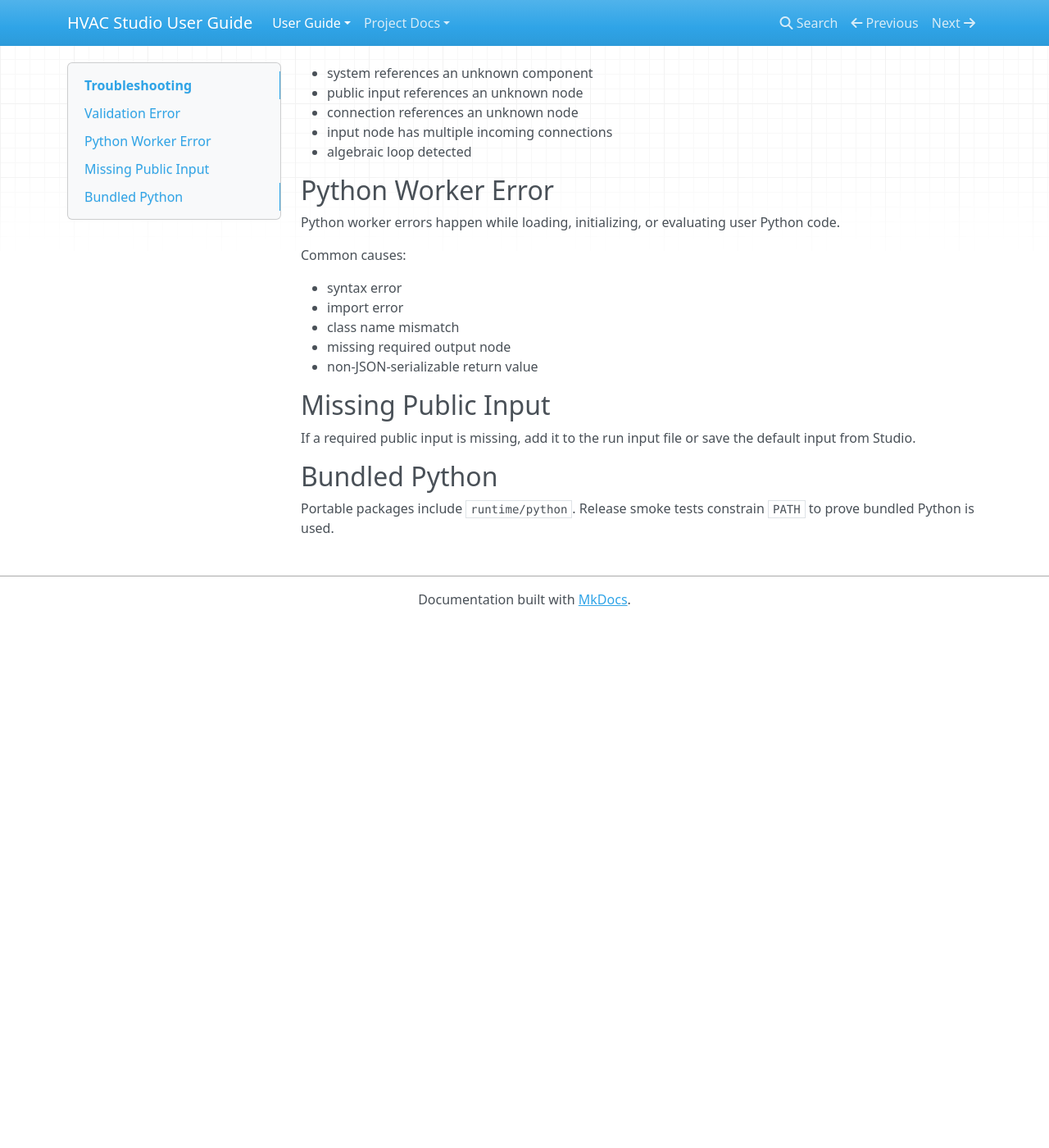
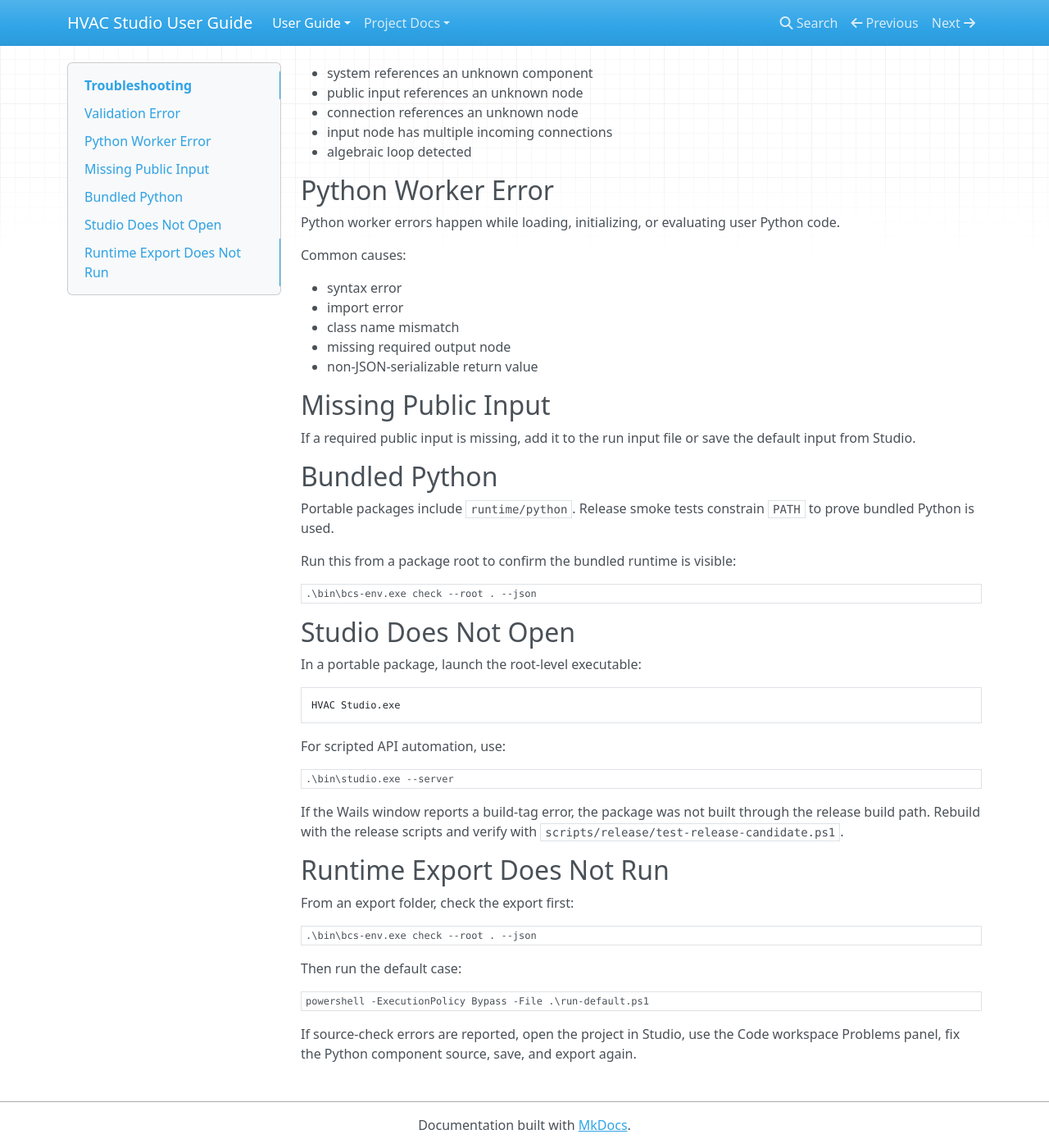
Before and after one commit to Gonie-Gonie/hvac-studio, an MkDocs documentation site: the page built from docs/user/troubleshooting.md, in a window 1280 px wide and 1400 px high, scrolled down 184 px. Shown: the whole window at 82% size. Built offline with MkDocs 1.6.1, drawn with Linux system fonts in a browser that asks for light colours; nearby versions of some CDN libraries; before the commit the page ends 943 px from its top, so only the background shows below that.

Commit message:
document package use and export troubleshooting

````diff
--- a/docs/user/troubleshooting.md
+++ b/docs/user/troubleshooting.md
@@ -31,3 +31,41 @@
 ## Bundled Python
 
 Portable packages include `runtime/python`. Release smoke tests constrain `PATH` to prove bundled Python is used.
+
+Run this from a package root to confirm the bundled runtime is visible:
+
+```powershell
+.\bin\bcs-env.exe check --root . --json
+```
+
+## Studio Does Not Open
+
+In a portable package, launch the root-level executable:
+
+```text
+HVAC Studio.exe
+```
+
+For scripted API automation, use:
+
+```powershell
+.\bin\studio.exe --server
+```
+
+If the Wails window reports a build-tag error, the package was not built through the release build path. Rebuild with the release scripts and verify with `scripts/release/test-release-candidate.ps1`.
+
+## Runtime Export Does Not Run
+
+From an export folder, check the export first:
+
+```powershell
+.\bin\bcs-env.exe check --root . --json
+```
+
+Then run the default case:
+
+```powershell
+powershell -ExecutionPolicy Bypass -File .\run-default.ps1
+```
+
+If source-check errors are reported, open the project in Studio, use the Code workspace Problems panel, fix the Python component source, save, and export again.
````
Also changed, not shown: CHANGELOG.md (+1 -0 lines), agent.md (+1 -0 lines), docs/user/quick-start.md (+25 -0 lines).
